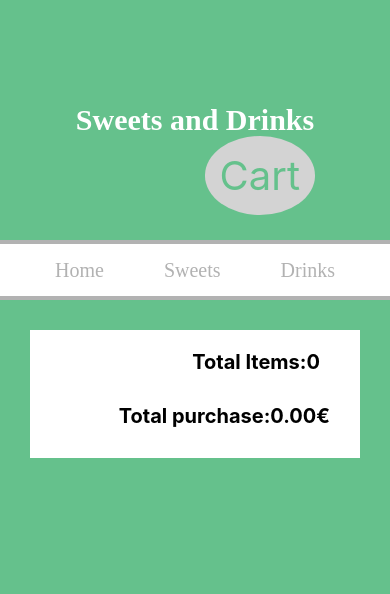
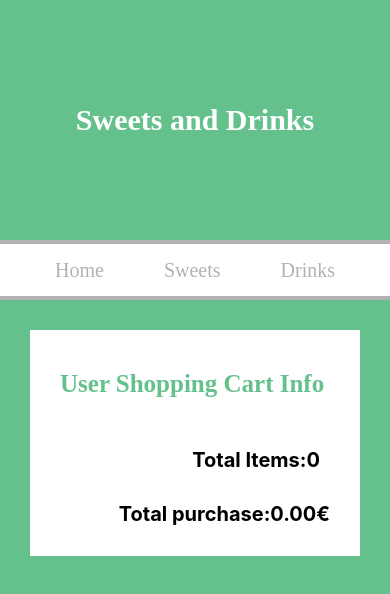
Before and after one commit to emamaria/sweets-redux, a React (Create React App) app: page /cart in a window 390 px wide. Shown: the top 594 px of the page. Built offline with nearby package versions, Linux system fonts and the light colour scheme; a web font is replaced by a local one.

Commit message:
shopping cart link changed

```diff
--- a/src/components/Header/Header.jsx
+++ b/src/components/Header/Header.jsx
@@ -13,7 +13,7 @@ const Header = () => {
 
     <header className='header'>
         <h1>Sweets and Drinks</h1>
-        {(path!== "/")&&<CartLink/>}
+        {(path!== "/" && path!== "/cart")&&<CartLink/>}
 
     </header>
 
--- a/src/components/Header/_Header.scss
+++ b/src/components/Header/_Header.scss
@@ -15,6 +15,7 @@
    }
 
   position: relative;
+  z-index:1
 }
 
 @media (max-width:600px) {
--- a/src/components/cart/CartLink.jsx
+++ b/src/components/cart/CartLink.jsx
@@ -1,10 +1,13 @@
 import React from 'react'
+import { useSelector } from 'react-redux'
 import { NavLink } from 'react-router-dom'
 
 const CartLink = () => {
+  const cartState = useSelector(state => state.cartTasks)
+  let TotalItems = cartState.reduce( (acc, cur) => acc + cur.amount, 0)
   return (
     <div className='cart_link'>
-    <NavLink className="cart__navlink" to="/cart">Cart</NavLink>
+    <NavLink className="cart__navlink" to="/cart">  <img src="/assets/cart/cart_icon.png" alt="cart_icon"/>{TotalItems}</NavLink>
    </div>
   )
 }
--- a/src/components/cart/CartPage.jsx
+++ b/src/components/cart/CartPage.jsx
@@ -11,6 +11,7 @@ const CartPage = () => {
   let TotalItems = cartState.reduce( (acc, cur) => acc + cur.amount, initialValue)
   return (
     <div className='cartPage_container'>
+     <h1 className='cartPage_container_title'>User Shopping Cart Info</h1>
       { cartState.map((item, index) => {
         return <CartPageItem key={index} name={item.name} totalPrice={item.totalPrice} amount={item.amount}
         price={item.price} category={item.category}/>
--- a/src/components/cart/_CartLink.scss
+++ b/src/components/cart/_CartLink.scss
@@ -5,10 +5,16 @@
 
     padding: 15px;
 
-   position: absolute;
-   bottom: 25px;
-   right: 75px;
+   position: fixed;
+   z-index:2;
+   top: 75px;
+   right: 45px;
 }
+
+.cart_link:hover{
+        background-color: white;
+
+    }
 
 .cart__navlink{
 
@@ -17,3 +23,16 @@
 
 
 }
+
+@media (max-width:600px) {
+
+        .cart_link{
+                font-size: 25px;
+                img{
+                   width: 35px
+                }
+              right: 20px;
+              top: 110px;
+            }
+
+      }
--- a/src/components/cart/_CartPage.scss
+++ b/src/components/cart/_CartPage.scss
@@ -3,6 +3,17 @@
     background-color: white;
 
 
+
+}
+
+.cartPage_container_title{
+    padding-left: 30px;
+    padding-top: 40px;
+    padding-bottom: 30px;
+//    background-color: lightgray;
+  font-family: italic;
+   font-size: 35px;
+   color: $color1;
 
 }
 
@@ -17,4 +28,8 @@
 
     }
 
+    .cartPage_container_title{
+        font-size: 25px;
+    }
+
   }
```
Also changed, not shown: public/assets/cart/cart_icon.png (added).
